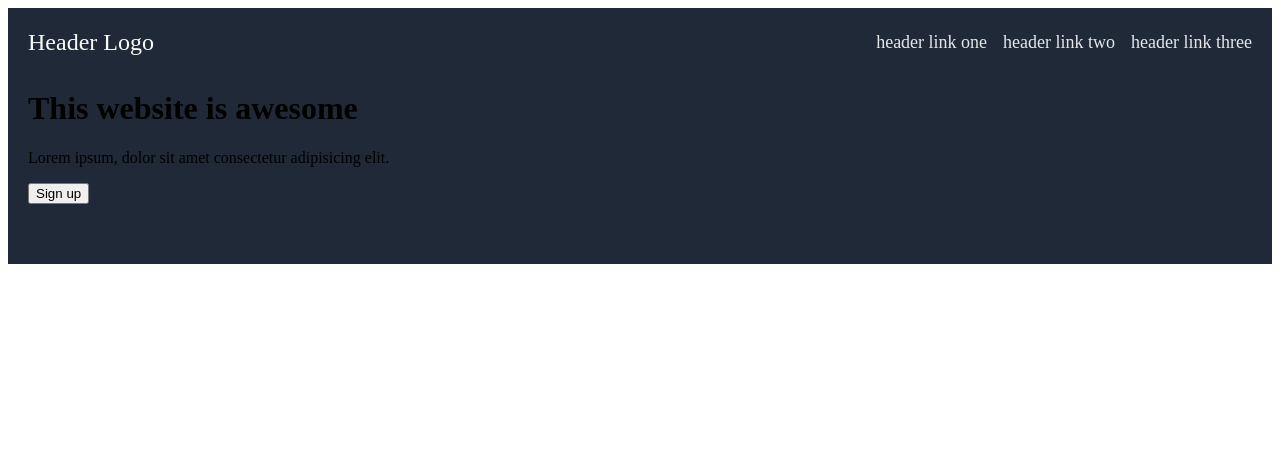
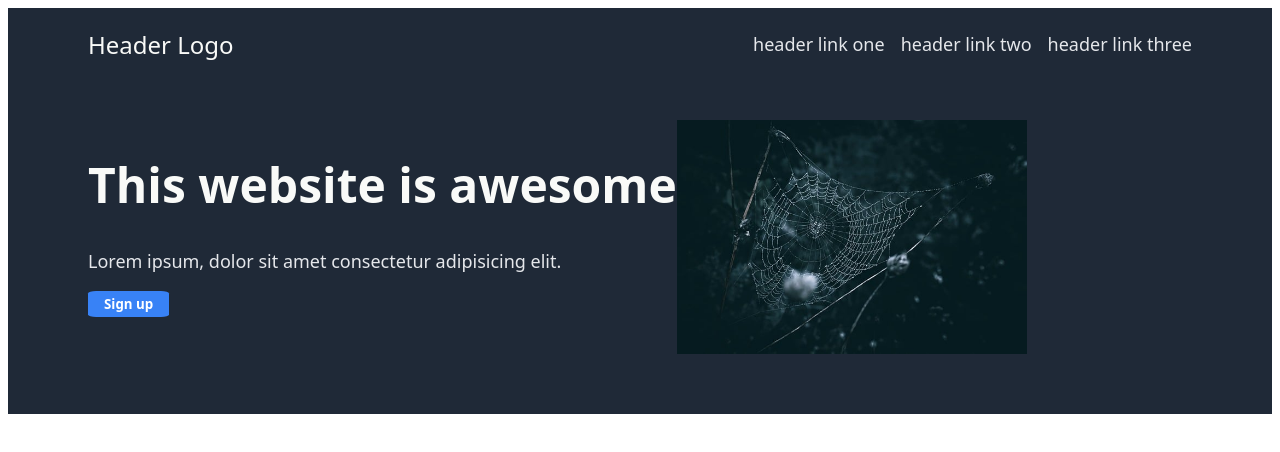
Before and after one commit to MothLord779/TOP-Landingpage, a plain HTML site: page index.html in a window 1280 px wide. Drawn offline with Linux system fonts and the light colour scheme.

Commit message:
Finished header/hero

```diff
--- a/index.html
+++ b/index.html
@@ -16,11 +16,13 @@
                 <li><a href="#">header link three</a></li>
             </ul>
         </nav>
-        <div id="hero-container">
-            <h1>This website is awesome</h1>
-            <p>Lorem ipsum, dolor sit amet consectetur adipisicing elit.</p>
-            <button class="sign-up">Sign up</button>
-            <img src="" alt="">
+        <div id="hero">
+            <div class="container">
+                <h1>This website is awesome</h1>
+                <p id="subtext">Lorem ipsum, dolor sit amet consectetur adipisicing elit.</p>
+                <button class="sign-up">Sign up</button>
+            </div>
+            <img src="./images/web.jpg" alt="wet web">
         </div>
     </header>
 </body>
--- a/styles.css
+++ b/styles.css
@@ -1,14 +1,19 @@
+* {
+    font-family: system-ui, -apple-system, BlinkMacSystemFont, 'Segoe UI', Roboto, Oxygen, Ubuntu, Cantarell, 'Open Sans', 'Helvetica Neue', sans-serif;
+}
+
 header {
     background-color: #1f2937;
     display: flex;
     flex-direction: column;
-    padding: 8px 20px 60px 20px;
+    padding: 8px 80px 60px 80px;
 }
 
 nav {
     display: flex;
     justify-content: space-between;
     align-items: center;
+    padding-bottom: 48px;
 }
 
 ul {
@@ -27,3 +32,31 @@ a {
     color: #f9faf8;
     font-size: 24px;
 }
+
+h1 {
+    font-weight: bolder;
+    color: #f9faf8;
+    font-size: 48px;
+}
+
+#subtext {
+    color: #e5e7eb;
+    font-size: 18px;
+}
+
+#hero {
+    display: flex;
+}
+
+img {
+    width: 350px
+}
+
+button {
+    color: white;
+    background-color: #3882f6;
+    border: none;
+    font-weight: bold;
+    padding: 4px 16px;
+    border-radius: 10%;
+}
```
Also changed, not shown: images/web.jpg (added).
